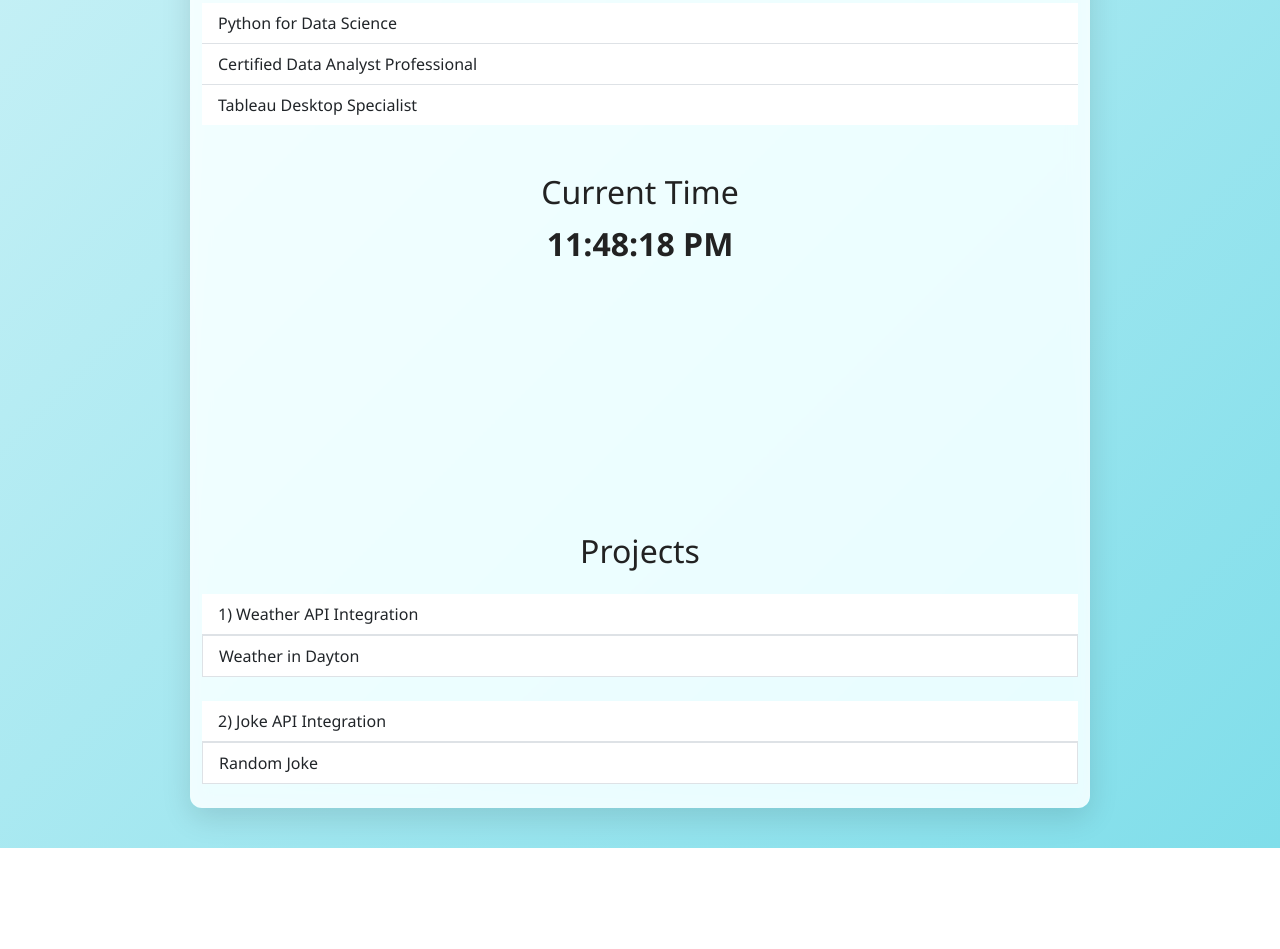
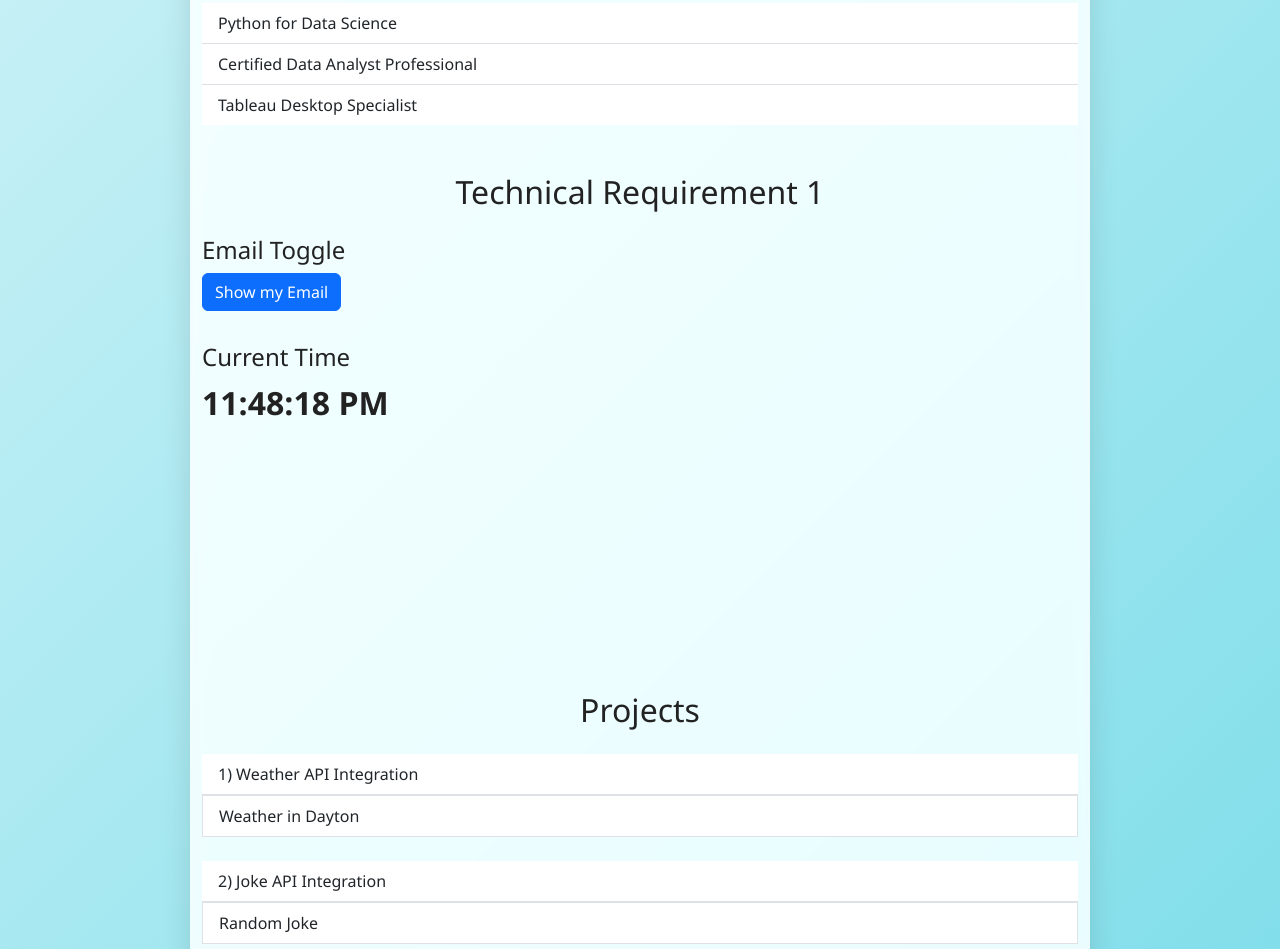
Before and after one commit to guntursai9/guntursai9.github.io, a plain HTML site: page index.html in a window 1280 px wide. Shown: the part 914-1863 px from the top of the page. Before the commit the page ends 1762 px from the top, so only its background shows below. Drawn offline with nearby package versions, Linux system fonts and the light colour scheme; no server answers; a script that the page names is missing.

Commit message:
Update index.html

```diff
--- a/index.html
+++ b/index.html
@@ -122,12 +122,25 @@
         <li class="list-group-item">Tableau Desktop Specialist</li>
       </ul>
     </section>
-    <!-- Existing Clock Section -->
-    <section class="container py-4 text-center">
-      <h2>Current Time</h2>
-      <div id="clock" style="font-size: 2rem; font-weight: bold;"></div>
-      <canvas id="analog-clock" width="200" height="200" class="mx-auto d-block mt-3"></canvas>
+    <!-- Technical Requirement 1 -->
+    <section class="container py-4">
+      <h2 class="text-center mb-4">Technical Requirement 1</h2>
+
+    <!-- Show/Hide Email -->
+      <div class="mb-4">
+        <h4>Email Toggle</h4>
+        <button onclick="showhideEmail()" class="btn btn-primary mb-2">Show my Email</button>
+        <div id="email" style="font-size: 1rem;"></div>
+      </div>
+
+    <!-- Clock Section -->
+      <div class="mt-4">
+        <h4>Current Time</h4>
+        <div id="clock" style="font-size: 2rem; font-weight: bold;"></div>
+        <canvas id="analog-clock" width="200" height="200" class="d-block mt-3"></canvas>
+      </div>
     </section>
+
     <!-- Projects Section -->
     <section class="container py-4">
       <h2 class="text-center mb-4">Projects</h2>
```
